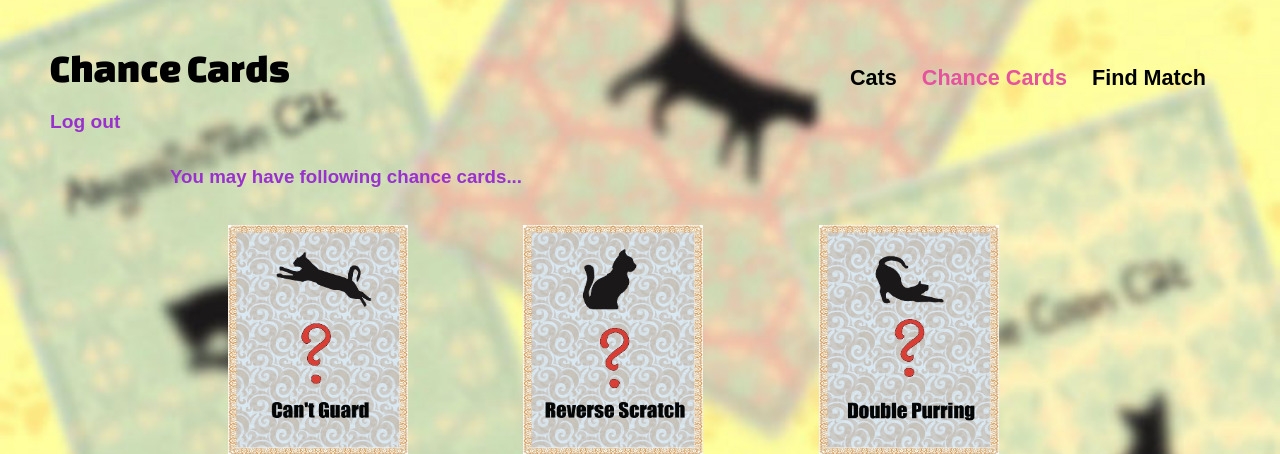
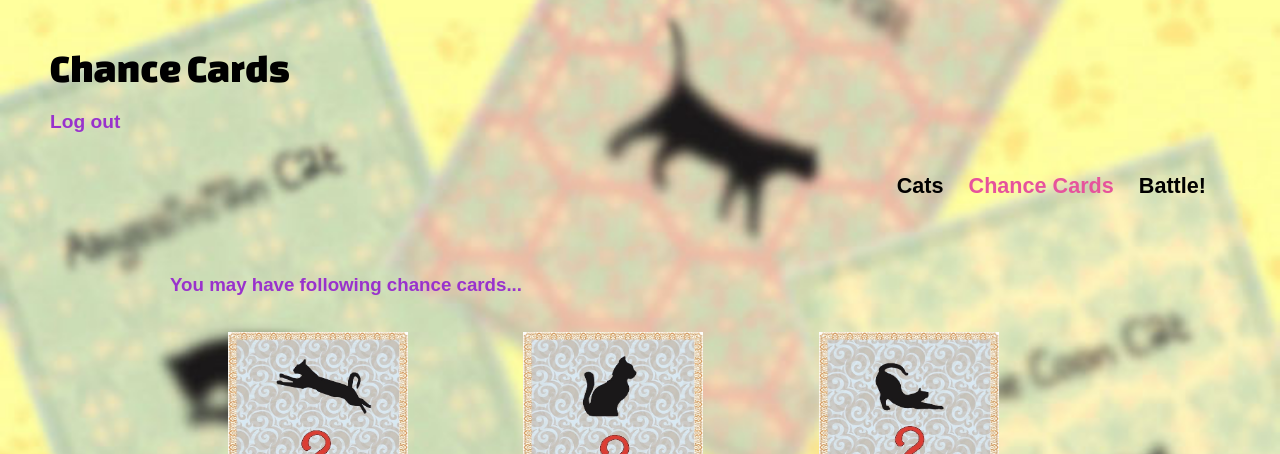
Before and after one commit to brucedsu/CMPS183-KittyWar-WebApp, a Django app: page /kittywar/chance/ in a window 1280 px wide. Shown: the top 454 px of the page. Run offline with Django 3.2, Linux system fonts and the light colour scheme; the visitor is signed in with stand-in values (Sample User, id 1); some libraries are stand-ins or nearby versions.

Commit message:
Small css updates

```diff
--- a/WebServer/KittyWar/static/main.css
+++ b/WebServer/KittyWar/static/main.css
@@ -221,10 +221,6 @@ nav {
   text-align: center;
 }
 
-#index-title {
-  position: fixed;
-}
-
 #faq {
   padding-top: 10px;
   padding-bottom: 10px;
--- a/WebServer/KittyWar/templates/ability.html
+++ b/WebServer/KittyWar/templates/ability.html
@@ -25,7 +25,7 @@
       <ul>
         <li><a href="{% url 'kittywar:home' %}" class="selected">Cats</a></li>
         <li><a href="{% url 'kittywar:chance' %}">Chance Cards</a></li>
-        <li><a href="{% url 'kittywar:play' %} ">Find Match Here!</a></li>
+        <li><a href="{% url 'kittywar:play' %} ">Battle!</a></li>
       </ul>
     </nav>
 </header>
--- a/WebServer/KittyWar/templates/chance.html
+++ b/WebServer/KittyWar/templates/chance.html
@@ -25,7 +25,7 @@
       <ul>
         <li><a href="{% url 'kittywar:home' %}">Cats</a></li>
         <li><a href="{% url 'kittywar:chance' %}" class="selected">Chance Cards</a></li>
-        <li><a href="{% url 'kittywar:play' %} ">Find Match</a></li>
+        <li><a href="{% url 'kittywar:play' %} ">Battle!</a></li>
       </ul>
     </nav>
 
--- a/WebServer/KittyWar/templates/home.html
+++ b/WebServer/KittyWar/templates/home.html
@@ -25,7 +25,7 @@
       <ul>
         <li><a href="{% url 'kittywar:home' %}" class="selected">Cats</a></li>
         <li><a href="{% url 'kittywar:chance' %}">Chance Cards</a></li>
-        <li><a href="{% url 'kittywar:play' %} ">Find Match</a></li>
+        <li><a href="{% url 'kittywar:play' %}">Battle!</a></li>
       </ul>
     </nav>
 </header>
--- a/WebServer/KittyWar/templates/play.html
+++ b/WebServer/KittyWar/templates/play.html
@@ -62,15 +62,15 @@
     <div class="clearfix">
         <header>
             <div id="index-title">
-            <h1>Find Match</h1>
+            <h1>Battle!</h1>
             <a href="{% url 'kittywar:logout' %}"><b>Log out</b></a>
             </div>
             <nav>
             <!--unordered list-->
             <ul>
-                <li><a href="{% url 'kittywar:home' %}" >Cats</a></li>
+                <li><a href="{% url 'kittywar:home' %}">Cats</a></li>
                 <li><a href="{% url 'kittywar:chance' %}">Chance Cards</a></li>
-                <li><a href="{% url 'kittywar:play' %} ">Find Match</a></li>
+                <li><a href="{% url 'kittywar:play' %}" class="selected">Battle!</a></li>
             </ul>
             </nav>
         </header>
```
